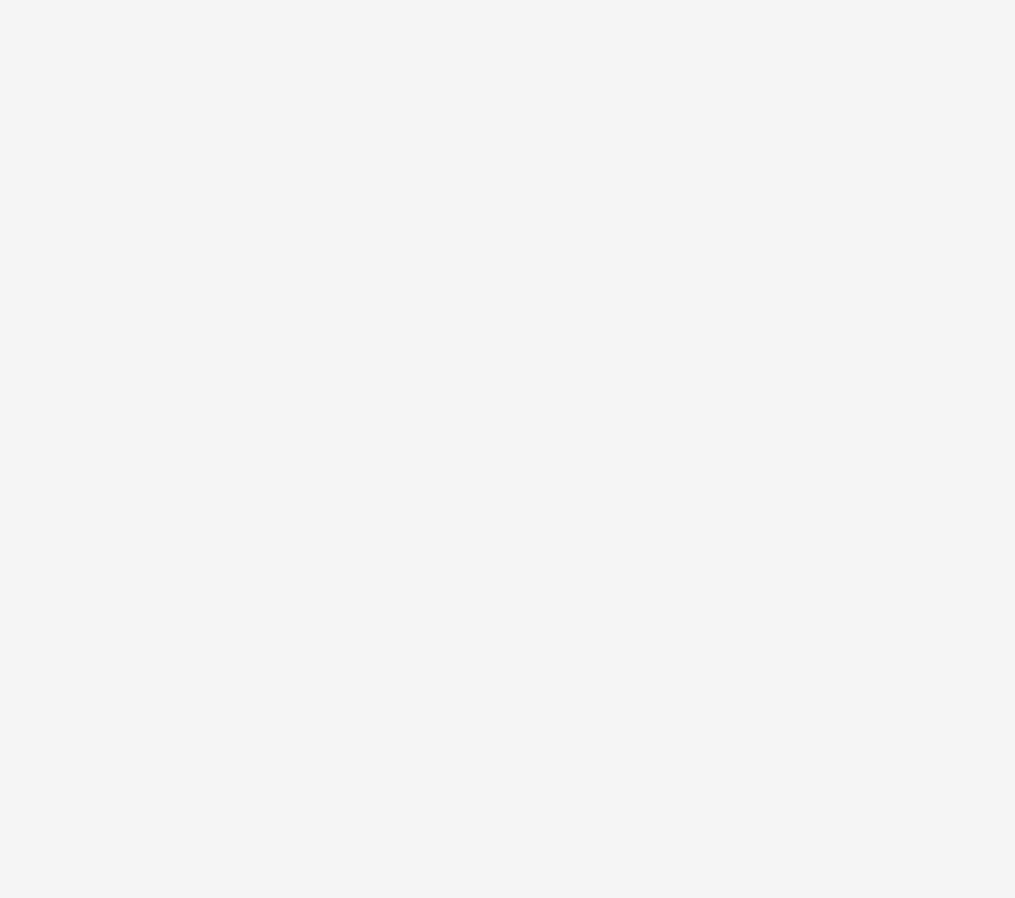
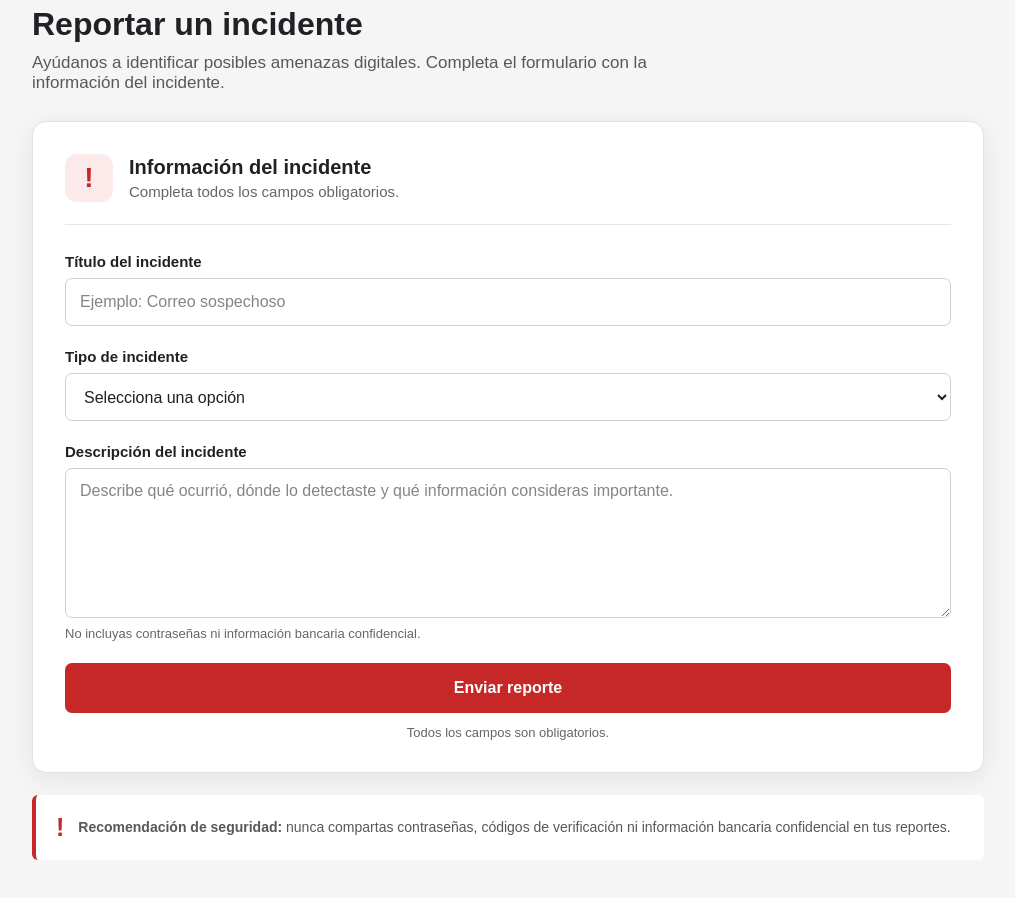
Before and after one commit to andressfbecerra/softbecx-shield-frontend, a React (Vite) app: page / in a window 1280 px wide. Shown: the part 640-1538 px from the top of the page, without its empty margins (132-1147 px from the left). Before the commit the page ends 800 px from the top, so only its background shows below. Built offline with nearby package versions, Linux system fonts and the light colour scheme; no server answers.

Commit message:
feat(frontend): registrar incidentes desde React

```diff
--- a/src/App.css
+++ b/src/App.css
@@ -245,7 +245,8 @@
 ======================================== */
 
 .mensaje-estado,
-.mensaje-error {
+.mensaje-error,
+.mensaje-exito {
   padding: 18px;
   border-radius: 8px;
   text-align: center;
@@ -259,6 +260,213 @@
 .mensaje-error {
   background: #FFF0F0;
   color: #A61F1F;
+}
+
+.mensaje-exito {
+  background: #EAF7ED;
+  color: #216E35;
+}
+
+/* ========================================
+   FORMULARIO DE REPORTE
+======================================== */
+
+.pagina-reporte {
+  width: 100%;
+  max-width: 1000px;
+  margin: 45px auto 0;
+  padding: 38px 24px 44px;
+}
+
+.introduccion-reporte {
+  margin-bottom: 28px;
+}
+
+.etiqueta-reporte {
+  display: inline-block;
+  margin-bottom: 10px;
+  color: #C62828;
+  font-size: 13px;
+  font-weight: bold;
+  letter-spacing: 1.5px;
+}
+
+.introduccion-reporte h2 {
+  margin: 0 0 10px;
+  color: #202124;
+  font-size: 32px;
+}
+
+.introduccion-reporte p {
+  max-width: 700px;
+  margin: 0;
+  color: #55585C;
+  font-size: 17px;
+}
+
+.tarjeta-reporte {
+  padding: 32px;
+  background: #FFFFFF;
+  border: 1px solid #E1E1E1;
+  border-radius: 14px;
+  box-shadow: 0 6px 24px rgba(32, 33, 36, 0.08);
+}
+
+.encabezado-formulario {
+  display: flex;
+  align-items: center;
+  gap: 16px;
+  margin-bottom: 28px;
+  padding-bottom: 22px;
+  border-bottom: 1px solid #E5E5E5;
+}
+
+.simbolo-reporte {
+  display: flex;
+  flex-shrink: 0;
+  align-items: center;
+  justify-content: center;
+  width: 48px;
+  height: 48px;
+  background: #FCEAEA;
+  color: #C62828;
+  border-radius: 12px;
+  font-size: 28px;
+  font-weight: bold;
+}
+
+.encabezado-formulario h3 {
+  margin: 0 0 4px;
+  color: #202124;
+  font-size: 20px;
+}
+
+.encabezado-formulario p {
+  margin: 0;
+  color: #666666;
+  font-size: 15px;
+}
+
+.formulario-reporte {
+  display: flex;
+  flex-direction: column;
+  gap: 22px;
+}
+
+.campo-formulario {
+  display: flex;
+  flex-direction: column;
+  gap: 8px;
+}
+
+.campo-formulario label {
+  color: #202124;
+  font-size: 15px;
+  font-weight: bold;
+}
+
+.campo-formulario input,
+.campo-formulario select,
+.campo-formulario textarea {
+  width: 100%;
+  max-width: 100%;
+  min-width: 0;
+  padding: 13px 14px;
+  font-family: Arial, Helvetica, sans-serif;
+  font-size: 16px;
+  color: #202124;
+  background: #FFFFFF;
+  border: 1px solid #D0D0D0;
+  border-radius: 7px;
+}
+
+.campo-formulario input,
+.campo-formulario select {
+  min-height: 48px;
+}
+
+.campo-formulario textarea {
+  min-height: 150px;
+  resize: vertical;
+}
+
+.campo-formulario input::placeholder,
+.campo-formulario textarea::placeholder {
+  color: #858585;
+}
+
+.campo-formulario input:focus,
+.campo-formulario select:focus,
+.campo-formulario textarea:focus {
+  outline: 2px solid #C62828;
+  outline-offset: 1px;
+  border-color: #C62828;
+}
+
+.campo-formulario small {
+  color: #666666;
+  font-size: 13px;
+}
+
+.boton-enviar {
+  width: 100%;
+  min-height: 50px;
+  padding: 13px 20px;
+  background: #C62828;
+  color: #FFFFFF;
+  border: none;
+  border-radius: 7px;
+  font-family: Arial, Helvetica, sans-serif;
+  font-size: 16px;
+  font-weight: bold;
+  cursor: pointer;
+  transition: background 0.2s ease;
+}
+
+.boton-enviar:hover {
+  background: #A61F1F;
+}
+
+.boton-enviar:disabled {
+  background: #858585;
+  cursor: not-allowed;
+}
+
+.boton-enviar:focus-visible,
+.menu a:focus-visible {
+  outline: 3px solid #C62828;
+  outline-offset: 3px;
+}
+
+.nota-formulario {
+  margin: -10px 0 0;
+  color: #666666;
+  font-size: 13px;
+  text-align: center;
+}
+
+.aviso-seguridad {
+  display: flex;
+  align-items: center;
+  gap: 14px;
+  margin-top: 22px;
+  padding: 18px 20px;
+  background: #FFFFFF;
+  border-left: 4px solid #C62828;
+  border-radius: 6px;
+}
+
+.aviso-seguridad span {
+  font-size: 25px;
+  font-weight: bold;
+  color: #C62828;
+}
+
+.aviso-seguridad p {
+  margin: 0;
+  color: #55585C;
+  font-size: 14px;
+  line-height: 1.5;
 }
 
 /* ========================================
@@ -295,4 +503,37 @@
   .bienvenida h1 {
     font-size: 29px;
   }
+
+  .pagina-reporte {
+    padding: 28px 16px 32px;
+  }
+
+  .introduccion-reporte h2 {
+    font-size: 27px;
+  }
+
+  .introduccion-reporte p {
+    font-size: 15px;
+  }
+
+  .tarjeta-reporte {
+    padding: 22px 18px;
+  }
+
+  .encabezado-formulario {
+    gap: 12px;
+  }
+
+  .encabezado-formulario h3 {
+    font-size: 19px;
+  }
+
+  .formulario-reporte {
+    gap: 18px;
+  }
+
+  .aviso-seguridad {
+    align-items: flex-start;
+    padding: 16px;
+  }
 }
--- a/src/App.jsx
+++ b/src/App.jsx
@@ -4,17 +4,27 @@ import Header from './components/Header'
 import AlertaCard from './components/AlertaCard'
 import './App.css'
 
+const URL_API = 'http://localhost:8080/api/incidentes'
+
 function App() {
   const [incidentes, setIncidentes] = useState([])
   const [cargando, setCargando] = useState(true)
   const [error, setError] = useState('')
 
+  const [formulario, setFormulario] = useState({
+    titulo: '',
+    tipoIncidente: '',
+    descripcion: ''
+  })
+
+  const [enviando, setEnviando] = useState(false)
+  const [mensajeExito, setMensajeExito] = useState('')
+  const [errorFormulario, setErrorFormulario] = useState('')
+
   useEffect(() => {
     async function obtenerIncidentes() {
       try {
-        const respuesta = await fetch(
-          'http://localhost:8080/api/incidentes'
-        )
+        const respuesta = await fetch(URL_API)
 
         if (!respuesta.ok) {
           throw new Error('No fue posible consultar los incidentes.')
@@ -26,7 +36,9 @@ function App() {
         setError('')
       } catch (error) {
         console.error('Error al consultar incidentes:', error)
-        setError('No se pudieron cargar los incidentes. Comprueba que el servidor esté funcionando.')
+        setError(
+          'No se pudieron cargar los incidentes. Comprueba que el servidor esté funcionando.'
+        )
       } finally {
         setCargando(false)
       }
@@ -34,6 +46,64 @@ function App() {
 
     obtenerIncidentes()
   }, [])
+
+  function manejarCambio(evento) {
+    const { name, value } = evento.target
+
+    setFormulario({
+      ...formulario,
+      [name]: value
+    })
+  }
+
+  async function registrarIncidente(evento) {
+    evento.preventDefault()
+
+    setEnviando(true)
+    setMensajeExito('')
+    setErrorFormulario('')
+
+    try {
+      const respuesta = await fetch(URL_API, {
+        method: 'POST',
+        headers: {
+          'Content-Type': 'application/json'
+        },
+        body: JSON.stringify(formulario)
+      })
+
+      if (!respuesta.ok) {
+        const mensajeServidor = await respuesta.text()
+
+        throw new Error(
+          mensajeServidor || 'No fue posible registrar el incidente.'
+        )
+      }
+
+      const nuevoIncidente = await respuesta.json()
+
+      setIncidentes((incidentesActuales) => [
+        ...incidentesActuales,
+        nuevoIncidente
+      ])
+
+      setFormulario({
+        titulo: '',
+        tipoIncidente: '',
+        descripcion: ''
+      })
+
+      setMensajeExito('El incidente se registró correctamente.')
+    } catch (error) {
+      console.error('Error al registrar el incidente:', error)
+
+      setErrorFormulario(
+        'No fue posible registrar el incidente. Comprueba la conexión con el servidor e inténtalo nuevamente.'
+      )
+    } finally {
+      setEnviando(false)
+    }
+  }
 
   const totalIncidentes = incidentes.length
 
@@ -114,6 +184,148 @@ function App() {
             </div>
           )}
         </section>
+
+        <section className="pagina-reporte" id="reportar">
+          <div className="introduccion-reporte">
+            <span className="etiqueta-reporte">
+              CENTRO DE SEGURIDAD
+            </span>
+
+            <h2>Reportar un incidente</h2>
+
+            <p>
+              Ayúdanos a identificar posibles amenazas digitales.
+              Completa el formulario con la información del incidente.
+            </p>
+          </div>
+
+          <section className="tarjeta-reporte">
+            <div className="encabezado-formulario">
+              <div className="simbolo-reporte" aria-hidden="true">
+                !
+              </div>
+
+              <div>
+                <h3>Información del incidente</h3>
+                <p>Completa todos los campos obligatorios.</p>
+              </div>
+            </div>
+
+            <form
+              className="formulario-reporte"
+              onSubmit={registrarIncidente}
+            >
+              <div className="campo-formulario">
+                <label htmlFor="titulo">
+                  Título del incidente
+                </label>
+
+                <input
+                  type="text"
+                  id="titulo"
+                  name="titulo"
+                  placeholder="Ejemplo: Correo sospechoso"
+                  value={formulario.titulo}
+                  onChange={manejarCambio}
+                  maxLength={120}
+                  required
+                />
+              </div>
+
+              <div className="campo-formulario">
+                <label htmlFor="tipoIncidente">
+                  Tipo de incidente
+                </label>
+
+                <select
+                  id="tipoIncidente"
+                  name="tipoIncidente"
+                  value={formulario.tipoIncidente}
+                  onChange={manejarCambio}
+                  required
+                >
+                  <option value="">
+                    Selecciona una opción
+                  </option>
+
+                  <option value="PHISHING">
+                    Correo sospechoso o phishing
+                  </option>
+
+                  <option value="URL">
+                    Enlace o URL sospechosa
+                  </option>
+
+                  <option value="ACCESO">
+                    Acceso o actividad inusual
+                  </option>
+
+                  <option value="SUPLANTACION">
+                    Suplantación de identidad
+                  </option>
+
+                  <option value="OTRO">
+                    Otro incidente
+                  </option>
+                </select>
+              </div>
+
+              <div className="campo-formulario">
+                <label htmlFor="descripcion">
+                  Descripción del incidente
+                </label>
+
+                <textarea
+                  id="descripcion"
+                  name="descripcion"
+                  rows="6"
+                  placeholder="Describe qué ocurrió, dónde lo detectaste y qué información consideras importante."
+                  value={formulario.descripcion}
+                  onChange={manejarCambio}
+                  required
+                />
+
+                <small>
+                  No incluyas contraseñas ni información bancaria confidencial.
+                </small>
+              </div>
+
+              <button
+                className="boton-enviar"
+                type="submit"
+                disabled={enviando}
+              >
+                {enviando ? 'Enviando reporte...' : 'Enviar reporte'}
+              </button>
+
+              <p className="nota-formulario">
+                Todos los campos son obligatorios.
+              </p>
+
+              {mensajeExito && (
+                <p className="mensaje-exito" role="status">
+                  {mensajeExito}
+                </p>
+              )}
+
+              {errorFormulario && (
+                <p className="mensaje-error" role="alert">
+                  {errorFormulario}
+                </p>
+              )}
+            </form>
+          </section>
+
+          <div className="aviso-seguridad">
+            <span aria-hidden="true">!</span>
+
+            <p>
+              <strong>Recomendación de seguridad:</strong>{' '}
+              nunca compartas contraseñas, códigos de verificación
+              ni información bancaria confidencial en tus reportes.
+            </p>
+          </div>
+        </section>
       </main>
     </>
   )
```
